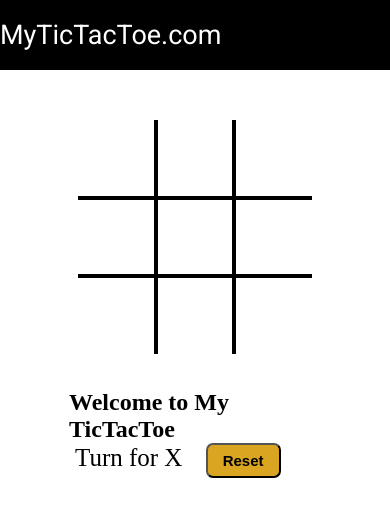
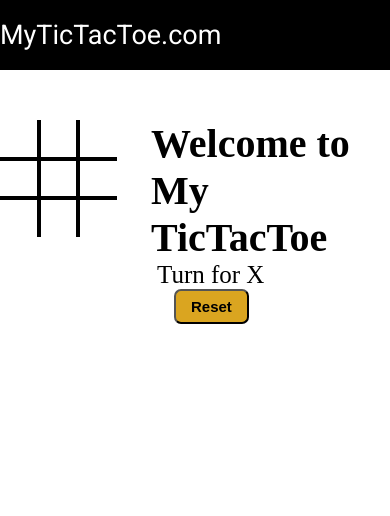
Before and after one commit to suhanik016/tictactoe, a plain HTML site: page index.html in a window 390 px wide. Drawn offline with Linux system fonts and the light colour scheme.

Commit message:
tictactoe

```diff
--- a/script.js
+++ b/script.js
@@ -1,5 +1,5 @@
 console.log("Welcome to Tic Tac Toe")
-let audioTurn = new Audio("ting.mp3")
+// let audioTurn = new Audio("ting.mp3")
 let turn = "X"
 let win = new Audio("win.mp3")
 let isgameover = false;
@@ -42,7 +42,7 @@ Array.from(boxes).forEach(element =>{
         if(boxtext.innerText === ''){
             boxtext.innerText = turn;
             turn = changeTurn();
-            audioTurn.play();
+            // audioTurn.play();
             checkWin();
             if (!isgameover){
                 document.getElementsByClassName("info")[0].innerText  = "Turn for " + turn;
--- a/style.css
+++ b/style.css
@@ -89,22 +89,18 @@ nav ul{
 transition: width 1s ease-in-out;
 
 }
+@media  screen and (max-width: 800px) {
+    .gameContainer{
+        flex-wrap: wrap;
 
-@media screen and (max-width: 900px)
-{
-    .gamecontainer{
-        flex-wrap: wrap;
     }
-    .gameinfo{
-        margin: 35px;
+    .gameInfo{
+        margin-top: 30px;
+
     }
-    .gameinfo h1{
-        font-size: 1.5rem;
-    }
-    .container{
-        display: grid;
-        grid-template-rows: repeat(3, 20vw);
-        grid-template-columns: repeat(3, 20vw);
-    }
+   .gameinfo h1{
+    font-size: 2.5rem;
+
+   }
 
 }
```
